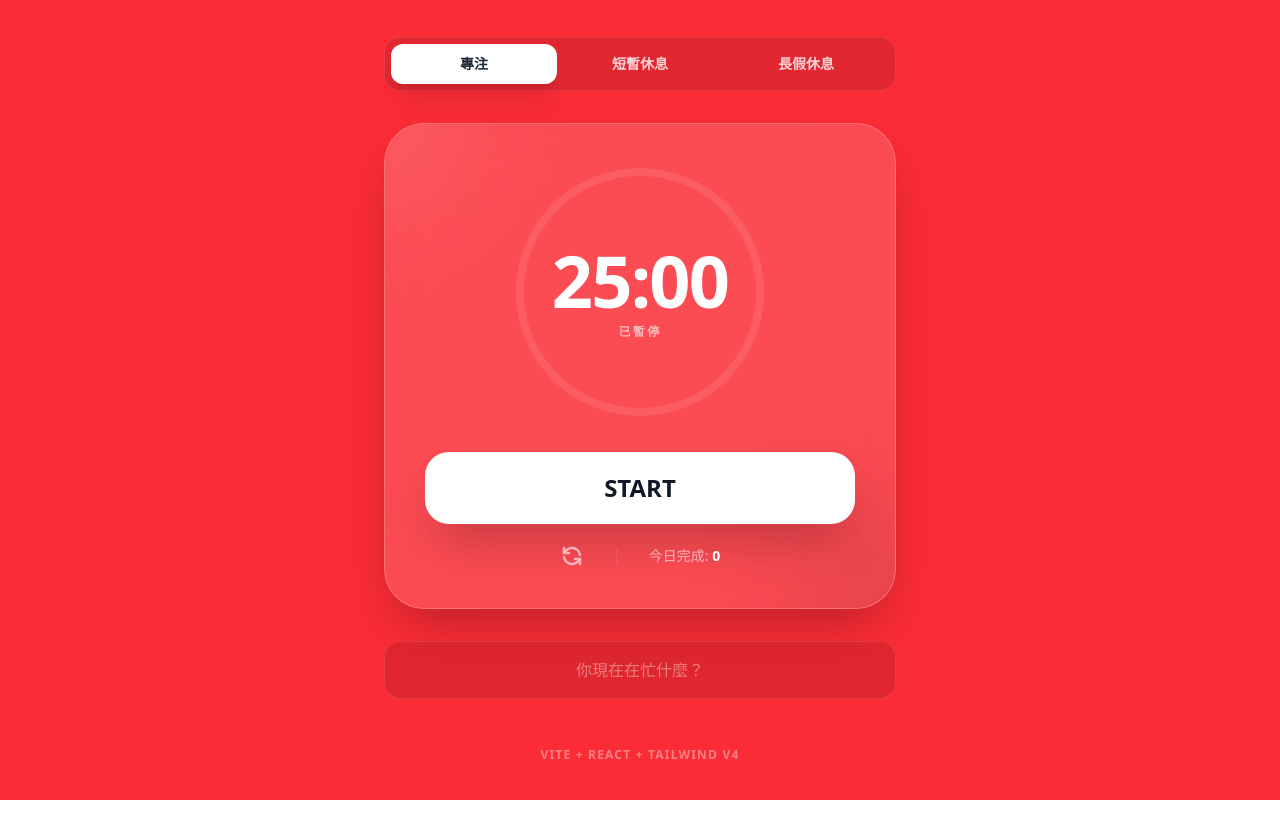
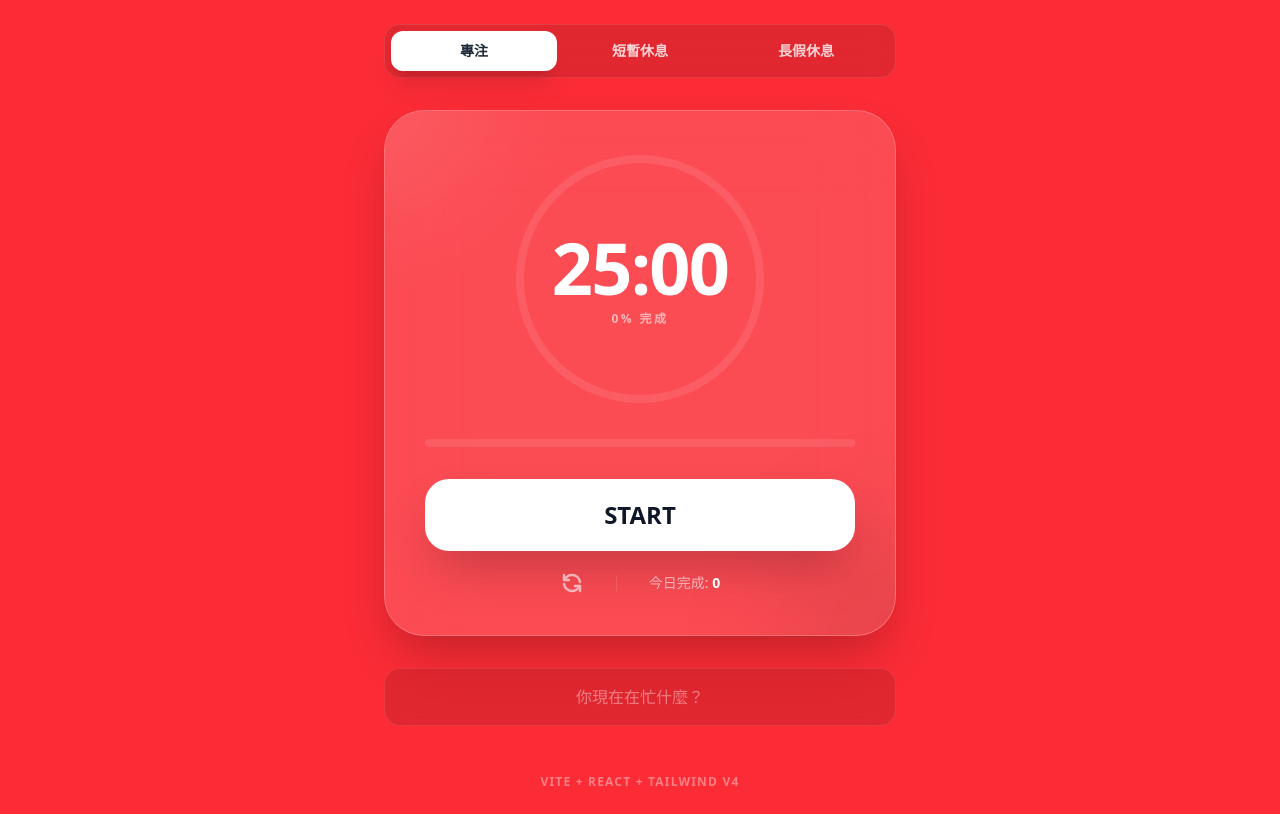
Before and after one commit to KevinYang2229/tomato, a React app: page / in a window 1280 px wide. Built offline with nearby package versions, Linux system fonts and the light colour scheme; the HTML template or start-up script is replaced by a standard one.

Commit message:
Add dual progress indicators (circular and horizontal)

```diff
--- a/src/App.jsx
+++ b/src/App.jsx
@@ -41,13 +41,14 @@ function App() {
 
   const handleTimerComplete = () => {
     const message = `${MODES[mode].label}結束了！`
-    new Notification('番茄鐘通知', { body: message })
+    if (Notification.permission === 'granted') {
+      new Notification('番茄鐘通知', { body: message })
+    }
 
     if (mode === 'work') {
       setCompletedSessions(prev => prev + 1)
     }
 
-    // 自動切換模式（可選邏輯）
     alert(message)
   }
 
@@ -123,9 +124,17 @@ function App() {
                   {formatTime(timeLeft)}
                 </span>
                 <span className="text-white/60 text-xs font-bold uppercase tracking-[0.2em] mt-2">
-                  {isActive ? '進行中' : '已暫停'}
+                  {Math.round(progress)}% 完成
                 </span>
               </div>
+            </div>
+
+            {/* 水平進度條 (新增) */}
+            <div className="w-full bg-white/10 h-2 rounded-full overflow-hidden mb-8">
+              <div
+                className="bg-white h-full transition-all duration-1000 ease-linear shadow-[0_0_10px_rgba(255,255,255,0.5)]"
+                style={{ width: `${progress}%` }}
+              ></div>
             </div>
 
             {/* 控制按鈕 */}
```
